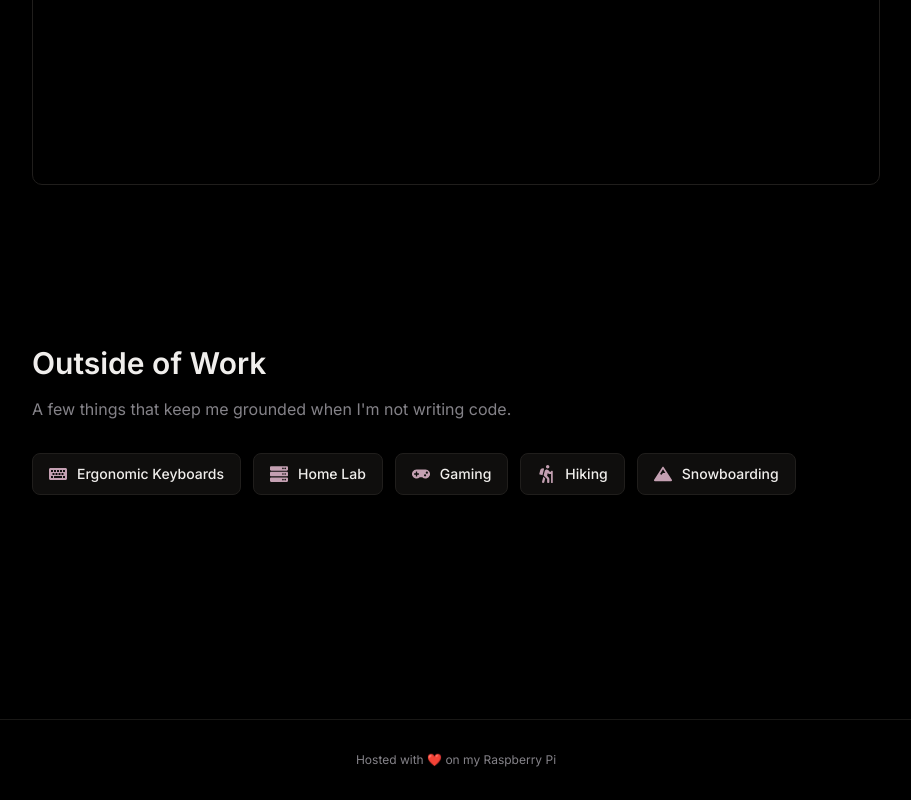
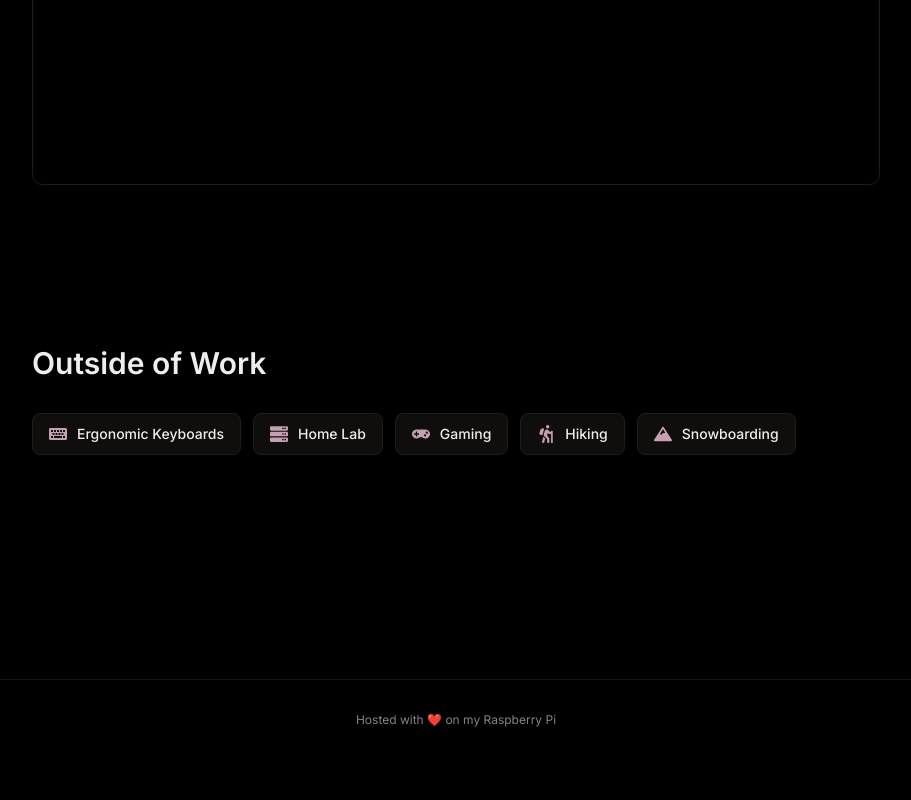
Before and after one commit to jussaw/jussaw-app, a Next.js app in the folder web/: page / in a window 1280 px wide. Shown: the part 4154-4954 px from the top of the page, without its empty margins (184-1095 px from the left). After the commit the page ends 4914 px from the top, so only its background shows below. Built offline with nearby package versions, Linux system fonts and the light colour scheme.

Commit message:
feat: remove subheader from Hobbies section

```diff
--- a/web/src/components/sections/Hobbies.tsx
+++ b/web/src/components/sections/Hobbies.tsx
@@ -22,13 +22,7 @@ export default function Hobbies() {
       >
         Outside of Work
       </h2>
-      <p
-        className="reveal-stagger text-base mb-8"
-        style={{ color: "var(--color-text-secondary)", ['--stagger-delay' as string]: '100ms' }}
-      >
-        A few things that keep me grounded when I&apos;m not writing code.
-      </p>
-      <div className="flex flex-wrap gap-3">
+      <div className="flex flex-wrap gap-3 mt-8">
         {hobbies.map((h, i) => {
           const Icon = hobbyIcons[h.icon];
           return (
```
